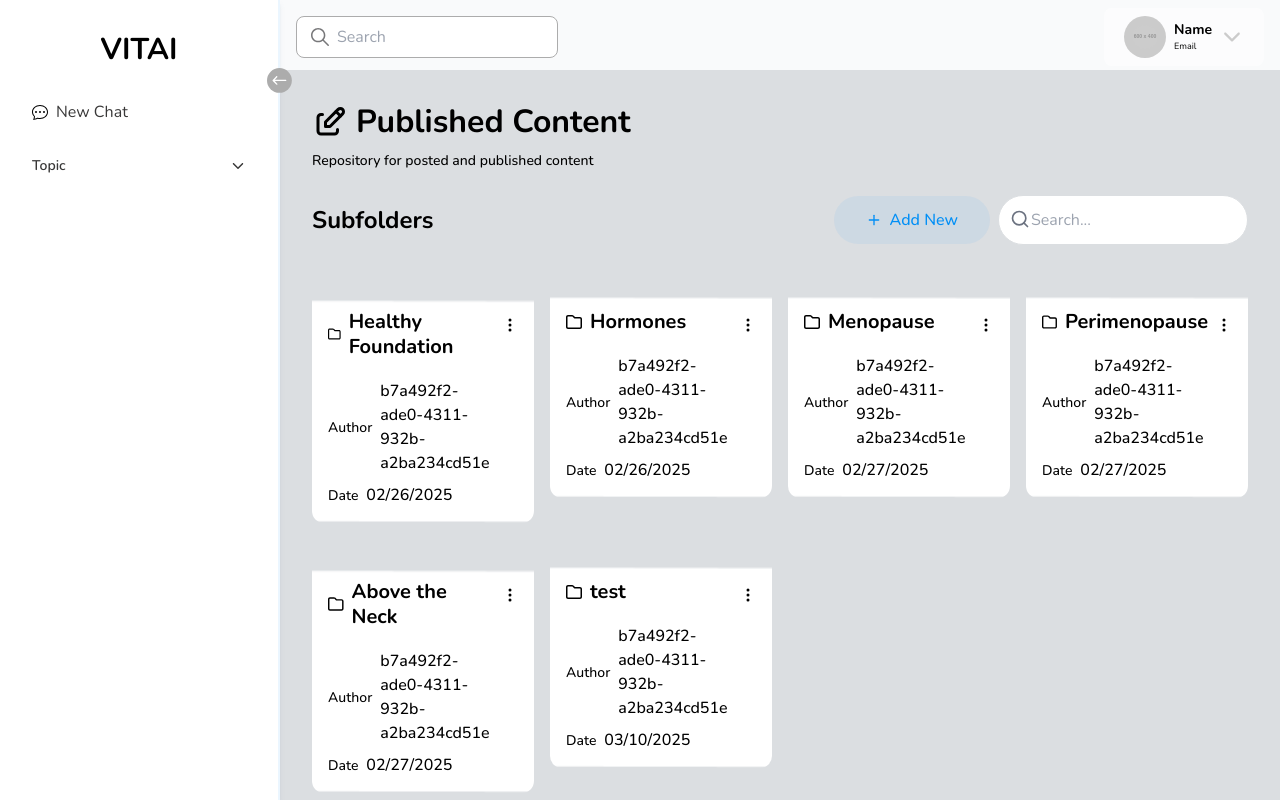
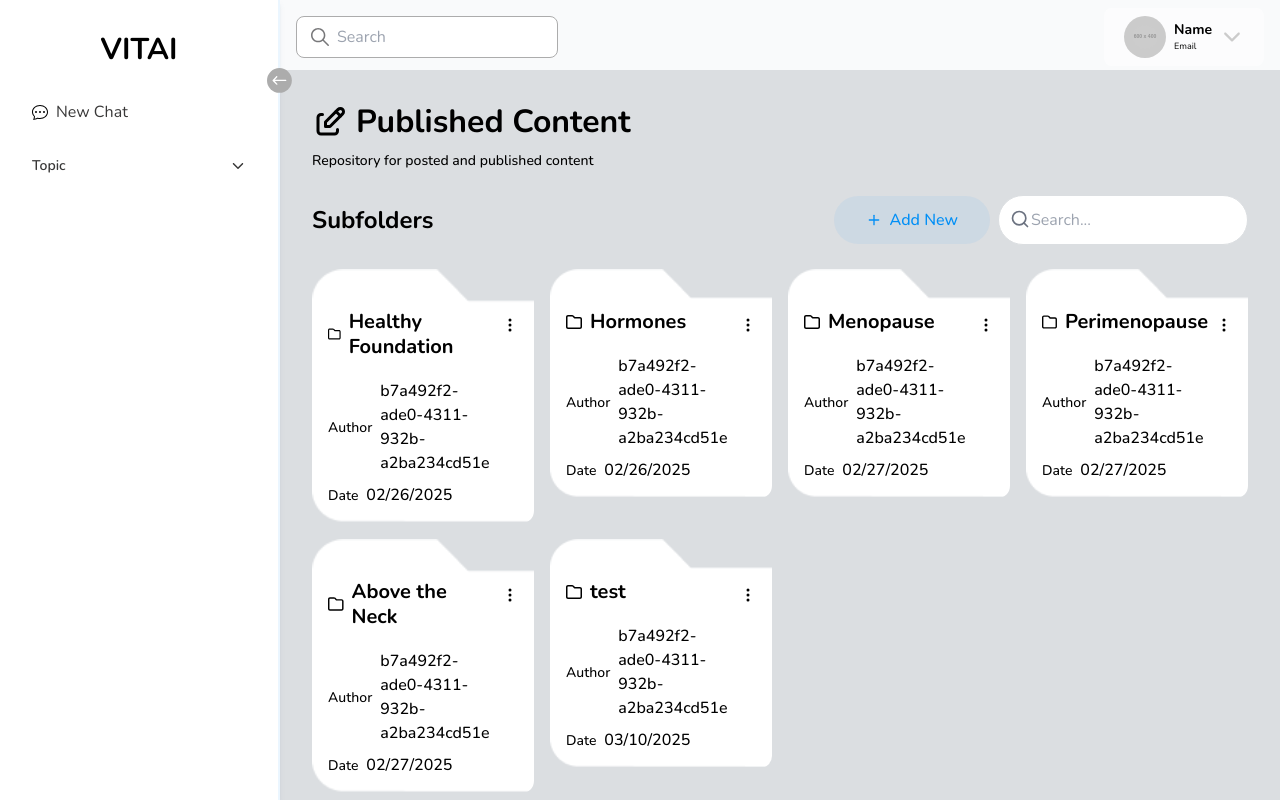
Before and after one commit to CloudDreamXX/Tolu-front-end, a React (Vite) app: page /admin2 in a window 1280 px wide. Built offline with nearby package versions, Linux system fonts and the light colour scheme; no server answers.

Commit message:
fix folder bg

```diff
--- a/src/shared/ui/FolderCard/index.jsx
+++ b/src/shared/ui/FolderCard/index.jsx
@@ -12,7 +12,7 @@ function FolderCard({item}) {
 
     return (
         <div
-            className="flex flex-col gap-5 relative bg-white sm:bg-transparent bg-cover bg-center bg-no-repeat pl-4 pr-10 pt-10 pb-4 rounded-xl"
+            className="flex flex-col gap-5 relative bg-white sm:bg-transparent bg-cover bg-left-top bg-no-repeat pl-4 pr-10 pt-10 pb-4 rounded-xl"
             style={{ backgroundImage: `url(${FolderBg})` }}
         >
             <BsThreeDotsVertical className="absolute top-12 right-4 cursor-pointer" />
```
